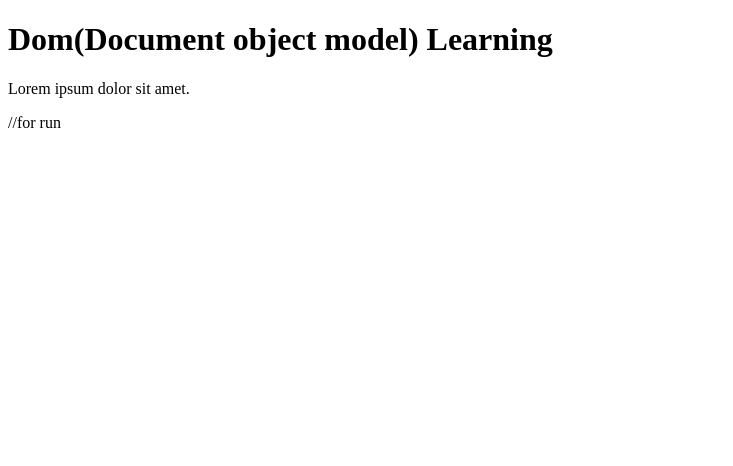
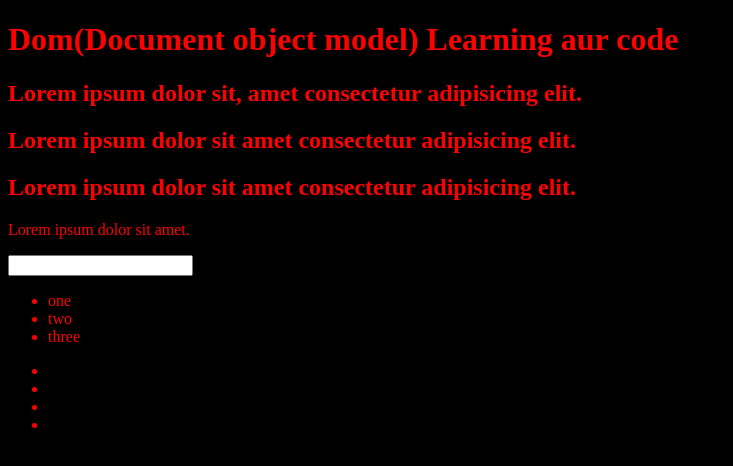
Before and after one commit to sg6693011-cyber/javaScript, a plain HTML site: page 06_dom/one.html in a window 1280 px wide. Shown: the whole page, without its empty margins (0-733 px from the left). Drawn offline with Linux system fonts and the light colour scheme.

```diff
--- a/06_dom/one.html
+++ b/06_dom/one.html
@@ -4,12 +4,39 @@
     <meta charset="UTF-8">
     <meta name="viewport" content="width=device-width, initial-scale=1.0">
     <title>Dom Learning</title>
+    <style>
+        .bg-black{
+            background-color: black;
+            color: red;
+        }
+    </style>
 </head>
-<body>
+<body class="bg-black">
     <div>
-    <h1>Dom(Document object model) Learning</h1>
+    <h1 id="title" class="heading">Dom(Document object model) Learning
+        aur code<span style="display:none;">test text</span>
+    </h1>
+    <h2>Lorem ipsum dolor sit, amet consectetur adipisicing elit.
+    </h2>
+    <h2>Lorem ipsum dolor sit amet consectetur adipisicing elit.
+    </h2>
+    <h2>
+        Lorem ipsum dolor sit amet consectetur adipisicing elit.
+    </h2>
     <p>Lorem ipsum dolor sit amet.</p>
+    <input type="password" name="" id="">
+    <ul>
+        <li>one</li>
+        <li>two</li>
+        <li>three</li>
+    </ul>
+    <ul>
+        <li class="list-item"></li>
+        <li class="list-item"></li>
+        <li class="list-item"></li>
+        <li class="list-item"></li>
+    </ul>
     </div>
 </body>
 </html>
-<!-- python3 -m http.server 8000 -->//for run
+<!-- python3 -m http.server 8000 // for run -->
```
